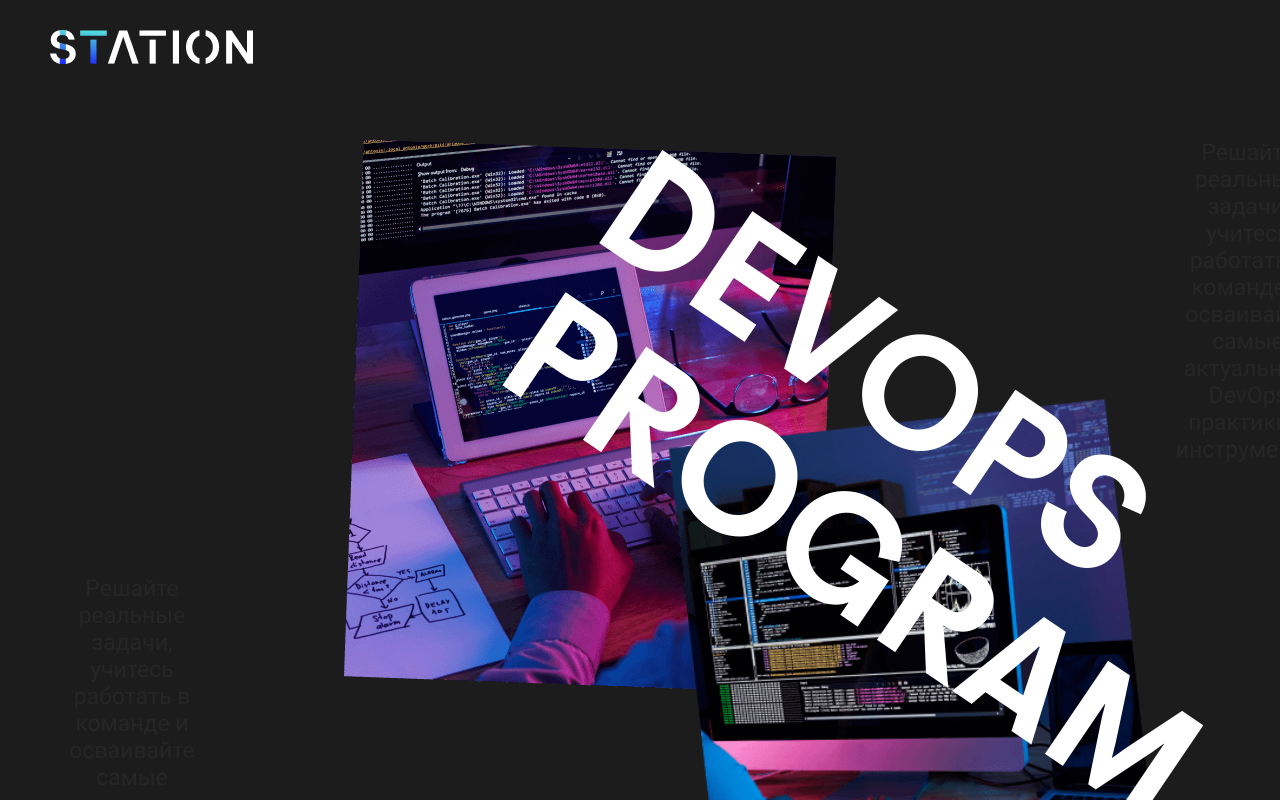
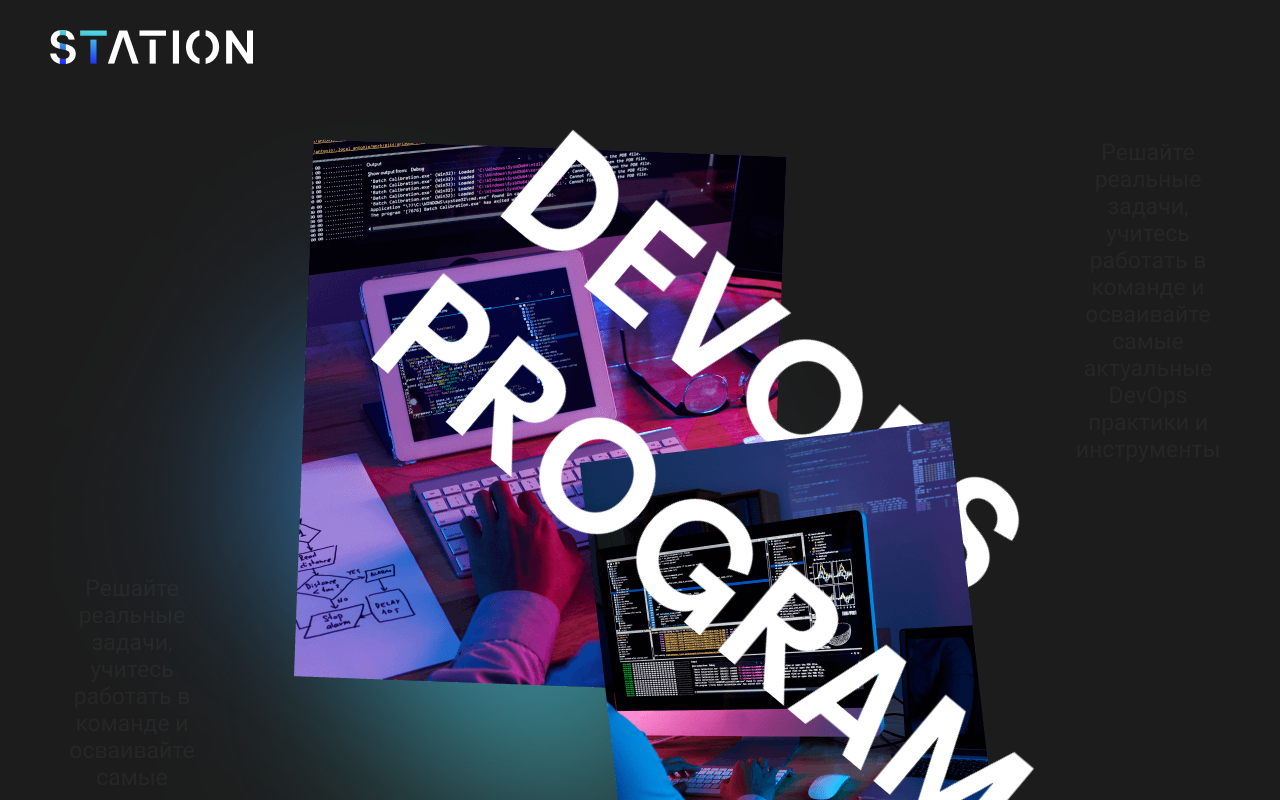
Before and after one commit to AirMous3/station, a React (Create React App) app: page / in a window 1280 px wide. Shown: the top 800 px of the page. Built offline with nearby package versions, Linux system fonts and the light colour scheme.

Commit message:
feature: main page text moving when scrolling

```diff
--- a/src/components/Container/index.js
+++ b/src/components/Container/index.js
@@ -5,6 +5,7 @@ export const Container = styled.div`
   margin-left: auto;
   margin-right: auto;
   width: 100%;
+  box-sizing: border-box;
 
   ${({ theme }) => theme.below.xxl`
     max-width: 1280px;
--- a/src/components/Main/components.js
+++ b/src/components/Main/components.js
@@ -1,3 +1,4 @@
+import { motion } from 'framer-motion';
 import styled from 'styled-components';
 
 export const Section = styled.section`
@@ -25,26 +26,18 @@ export const RevertDescription = styled(Description)`
   `}
 `;
 
-export const Title = styled.h1`
+export const DevopsTitle = styled(motion.h1)`
   font-family: Generator;
   font-weight: 700;
   font-size: ${({ theme }) => theme.typography.size[17]};
   color: ${({ theme }) => theme.colors.text.main};
+  text-transform: uppercase;
   position: absolute;
-  text-transform: uppercase;
-  transform: rotate(34.19deg);
-  top: 185px;
-  left: 150px;
-  z-index: 2;
+  z-index: 1;
+`;
 
-  ${({ theme }) => theme.below.m`
-    left: 105px;
-    font-size: 140px;
-  `}
-
-  ${({ theme }) => theme.below.s`
-    font-size: 115px;
-  `}
+export const ProgramTitle = styled(DevopsTitle)`
+  z-index: 3;
 `;
 
 export const ImageWrapper = styled.div`
@@ -67,9 +60,9 @@ export const FirstImage = styled.img`
 
 export const SecondMainImage = styled.img`
   position: absolute;
-  bottom: -46px;
-  right: -324px;
-  width: 100%;
+  bottom: 15px;
+  right: -210px;
+  z-index: 2;
 
   ${({ theme }) => theme.below.m`
     bottom: -46px;
@@ -80,3 +73,31 @@ export const SecondMainImage = styled.img`
     right: -110px;
   `}
 `;
+
+export const Char = styled.span`
+  transform: rotate(-${({ number }) => number + 8 * 2}deg);
+  transform-origin: bottom center;
+`;
+
+export const BackgroundFlash = styled.div`
+  position: absolute;
+  width: 288px;
+  height: 214.02px;
+  left: 0;
+  top: 249.55px;
+  z-index: -1;
+  background: #3c97ea;
+  filter: blur(100px);
+  transform: rotate(26.63deg);
+`;
+export const SecondBackgroundFlash = styled.div`
+  position: absolute;
+  width: 284.5px;
+  height: 284.14px;
+  left: 117px;
+  bottom: 91px;
+  z-index: -1;
+  background: rgba(79, 213, 222, 0.6);
+  filter: blur(100px);
+  transform: rotate(26.63deg);
+`;
--- /dev/null
+++ b/src/components/Main/constants.js
@@ -0,0 +1,5 @@
+export const INITIAL_DEVOPS_Y_POSITION = 150;
+export const INITIAL_DEVOPS_X_POSITION = 150;
+export const INITIAL_DEVOPS_ROTATE_POSITION = 40;
+export const INITIAL_PROGRAM_Y_POSITION = 350;
+export const INITIAL_PROGRAM_ROTATE_POSITION = 40;
--- a/src/components/Main/index.jsx
+++ b/src/components/Main/index.jsx
@@ -1,10 +1,34 @@
+import { motion, useScroll, useTransform } from 'framer-motion';
+
 import mainImage2 from '@/assets/icons/mainImage2.png';
 import mainImage from '@/assets/icons/mainImage.png';
 import { Container } from '@/components/Container';
+import {
+  INITIAL_DEVOPS_ROTATE_POSITION,
+  INITIAL_DEVOPS_X_POSITION,
+  INITIAL_DEVOPS_Y_POSITION,
+  INITIAL_PROGRAM_ROTATE_POSITION,
+  INITIAL_PROGRAM_Y_POSITION,
+} from '@/components/Main/constants';
 
 import * as S from './components';
 
 export const Main = () => {
+  const { scrollY } = useScroll();
+
+  const devopsX = useTransform(
+    scrollY,
+    (value) => (value + INITIAL_DEVOPS_X_POSITION * 2) / 2,
+  );
+  const devopsY = useTransform(
+    scrollY,
+    (value) => (value + INITIAL_DEVOPS_Y_POSITION * 2) / 2,
+  );
+  const programX = useTransform(scrollY, (value) => value / -2);
+  const programY = useTransform(
+    scrollY,
+    (value) => (value - INITIAL_PROGRAM_Y_POSITION * 2) / -2,
+  );
   return (
     <Container>
       <S.Section>
@@ -14,7 +38,29 @@ export const Main = () => {
         </S.RevertDescription>
 
         <S.ImageWrapper>
-          <S.Title> Devops Program</S.Title>
+          <S.BackgroundFlash />
+          <S.SecondBackgroundFlash />
+          <S.DevopsTitle
+            style={{ x: devopsX, y: devopsY }}
+            initial={{
+              y: INITIAL_DEVOPS_Y_POSITION,
+              x: INITIAL_DEVOPS_X_POSITION,
+              rotate: INITIAL_DEVOPS_ROTATE_POSITION,
+            }}
+          >
+            devops
+          </S.DevopsTitle>
+
+          <S.ProgramTitle
+            style={{ x: programX, y: programY }}
+            initial={{
+              y: INITIAL_PROGRAM_Y_POSITION,
+              rotate: INITIAL_PROGRAM_ROTATE_POSITION,
+            }}
+          >
+            program
+          </S.ProgramTitle>
+
           <S.FirstImage src={mainImage} alt="mainImage" />
           <S.SecondMainImage src={mainImage2} alt="mainImage" />
         </S.ImageWrapper>
--- a/src/components/StartInfoLine/components.js
+++ b/src/components/StartInfoLine/components.js
@@ -12,7 +12,6 @@ export const Wrapper = styled.div`
   display: flex;
   justify-content: space-around;
   line-height: 43.2px;
-  margin-top: 20px;
 
   ${({ theme }) => theme.below.l`
     font-size: ${({ theme }) => theme.typography.size[4]};
```
